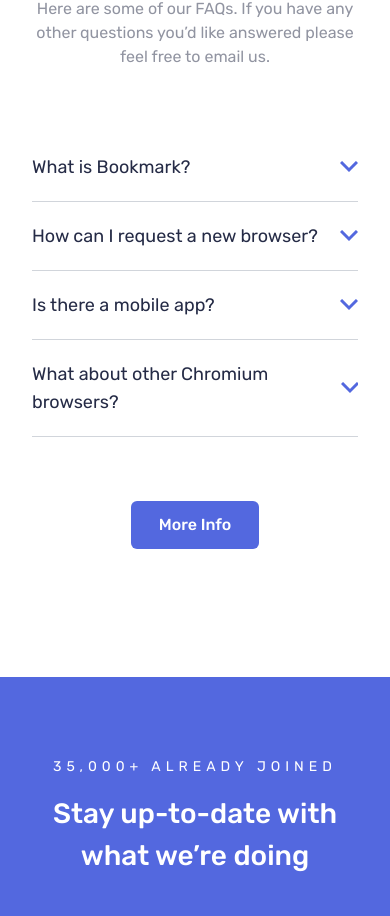
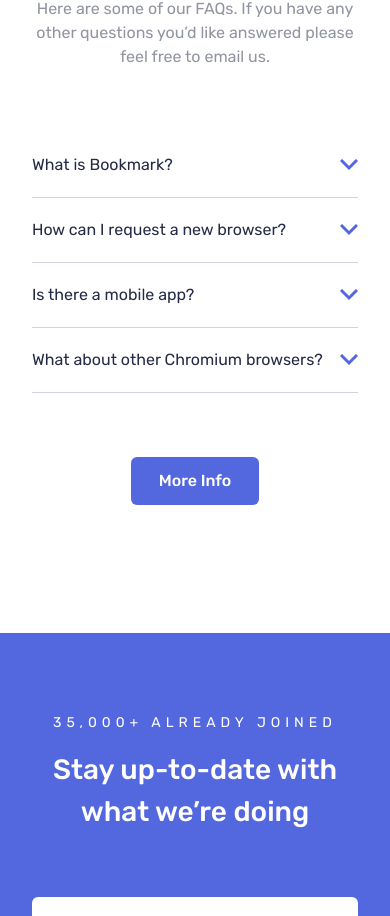
Before and after one commit to Ihezie/bookmark-landing-page, a React (Vite) app: page / in a window 390 px wide. Shown: the part 3878-4794 px from the top of the page. Built offline with nearby package versions, Linux system fonts and the light colour scheme.

Commit message:
adjusted faq title

```diff
--- a/src/components/FAQs.jsx
+++ b/src/components/FAQs.jsx
@@ -147,12 +147,12 @@
       className="border-b border-gray-300 transition-none"
     >
       <div
-        className="flex justify-between items-center py-5 cursor-pointer transition-none group"
+        className="flex gap-2 justify-between items-center py-5 cursor-pointer transition-none group"
         onClick={() => {
           setExpanded(answerIsVisible ? false : questionIndex);
         }}
       >
-        <h2 className="text-lg group-hover:text-softRed transition-colors duration-300">{question}</h2>
+        <h2 className="lg:text-lg group-hover:text-softRed transition-colors duration-300">{question}</h2>
         <svg
           xmlns="http://www.w3.org/2000/svg"
           width="18"
```
